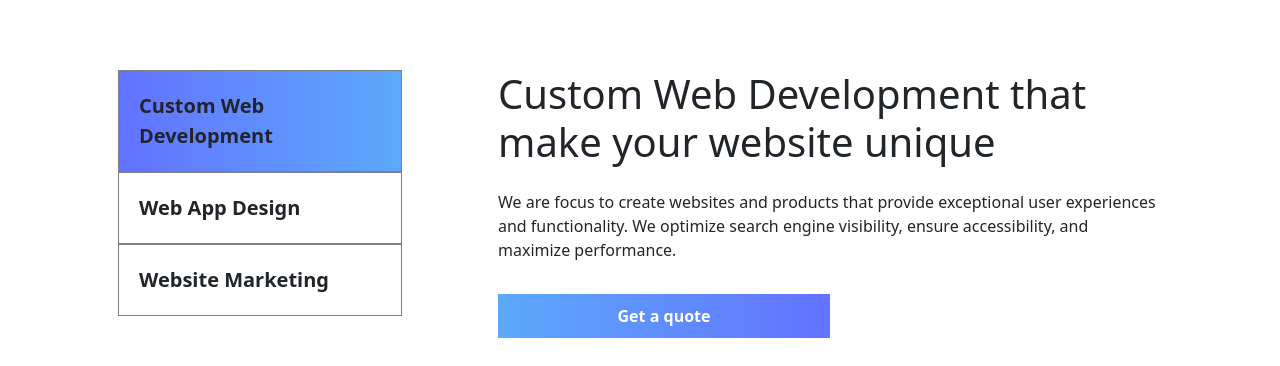
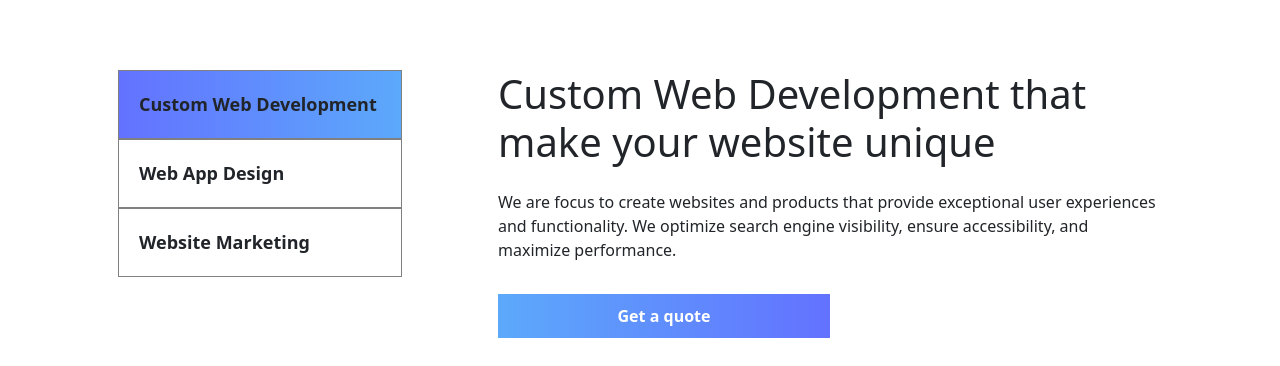
Before and after one commit to Nievas1000/web-design-agency, a React (Vite) app: page / in a window 1280 px wide. Shown: the part 3033-3399 px from the top of the page. Built offline with nearby package versions, Linux system fonts and the light colour scheme.

Commit message:
3D animations added

```diff
--- a/package.json
+++ b/package.json
@@ -10,6 +10,8 @@
     "preview": "vite preview"
   },
   "dependencies": {
+    "@splinetool/react-spline": "^2.2.6",
+    "@splinetool/runtime": "^1.0.42",
     "react": "^18.2.0",
     "react-bootstrap": "^2.10.0",
     "react-dom": "^18.2.0",
--- a/src/components/Approach.jsx
+++ b/src/components/Approach.jsx
@@ -55,7 +55,7 @@ export const Approach = () => {
 
           <div className='col mb-4 approach flex-grow-1'>
             <img src={image3} alt='image1' className='img-fluid' />
-            <div className='overlay-aprop'>
+            <div className='overlay-apro'>
               <h1>Web development</h1>
               <div className='position-absolute bottom-0'>
                 <p>
--- a/src/components/Services.jsx
+++ b/src/components/Services.jsx
@@ -1,11 +1,15 @@
 import { useState } from 'react'
+import Spline from '@splinetool/react-spline'
 
 export const Services = () => {
   const [serviceSelected, setServiceSelected] = useState('development')
 
   return (
     <div id='services'>
-      <div className='container pt-5 pb-5'>
+      <div className='container position-relative pt-5 pb-5'>
+        <div className='position-absolute end-0 er'>
+          <Spline scene='https://prod.spline.design/NESURyfSGpm-aX7P/scene.splinecode' />
+        </div>
         <div>
           <h4>03 — Our services</h4>
           <p className='approach-description w-75'>Embark on a journey to explore the transformative potential of our comprehensive services, captivating web design, and impactful digital marketing solutions</p>
--- a/src/index.css
+++ b/src/index.css
@@ -425,7 +425,7 @@ body{
   border: solid 1px gray;
   padding: 20px;
   font-weight: bold;
-  font-size: 20px;
+  font-size: 18px;
 }
 
 .services-table ul li:hover{
@@ -466,3 +466,13 @@ body{
 .fade-in {
   animation: fadeIn 0.5s ease-in-out;
 }
+
+.er{
+  z-index: -100;
+  width: 100%;
+  height: 100%;
+}
+
+.er div{
+  background-color: white !important;
+}
```
Also changed, not shown: 1 other file (tests, documents, lock files or other folders).
